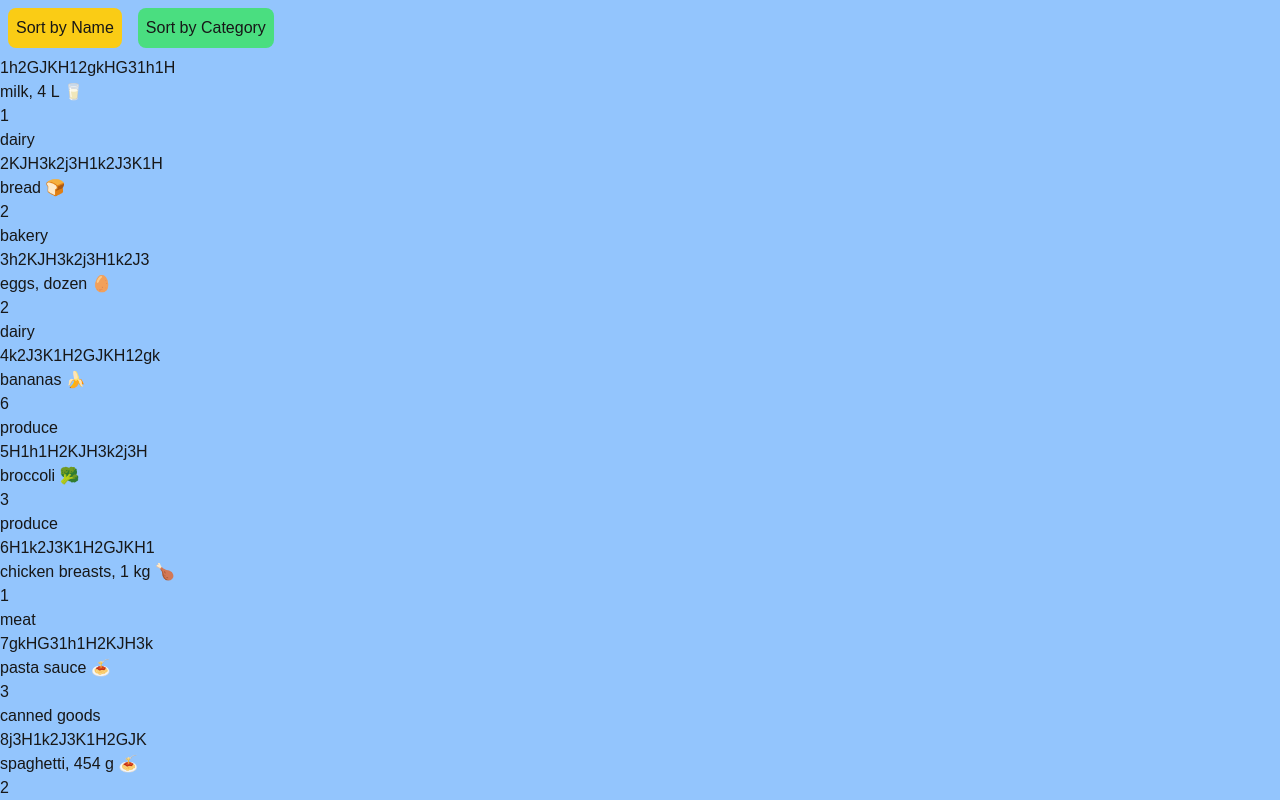
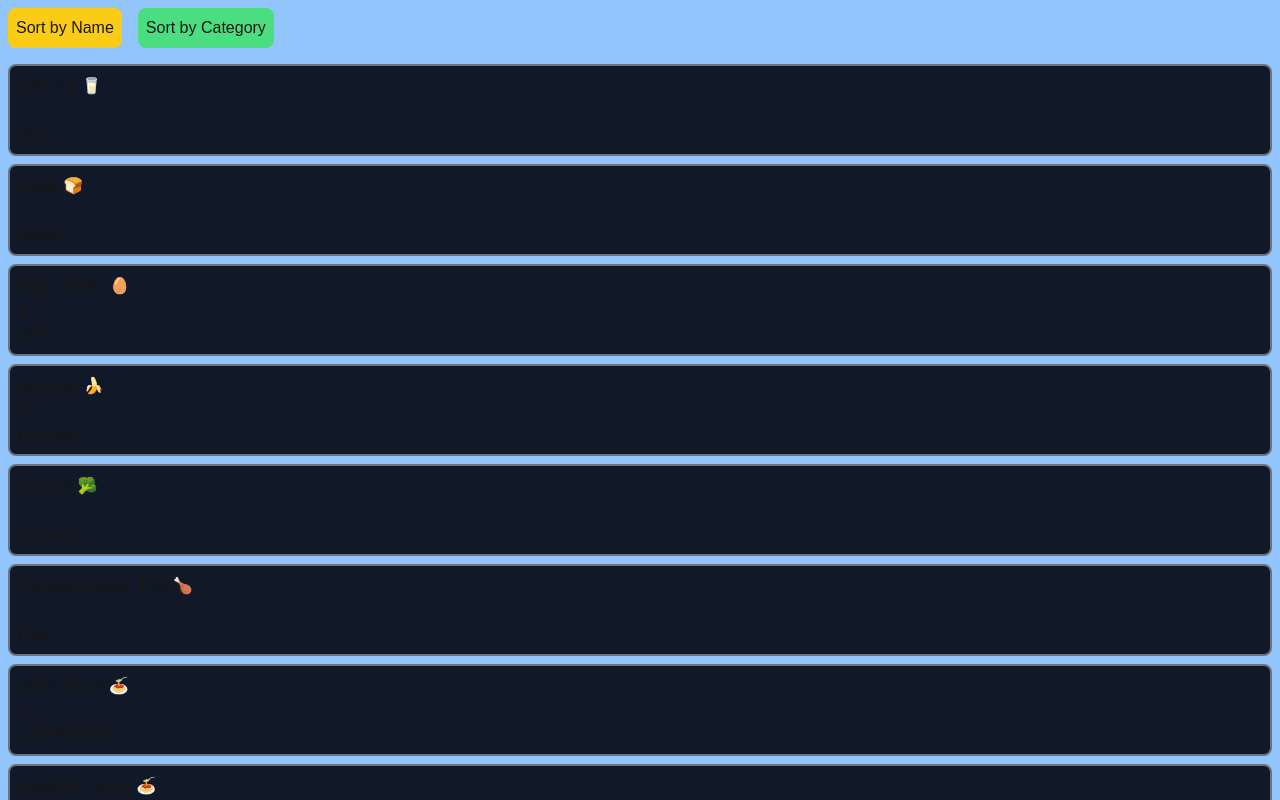
Before and after one commit to Michael-lalonde/cprg306-assignments, a Next.js app: page /week-6 in a window 1280 px wide. Shown: the top 800 px of the page. Built offline with nearby package versions, Linux system fonts and the light colour scheme.

Commit message:
final touchs/styling

```diff
--- a/app/week-6/item.js
+++ b/app/week-6/item.js
@@ -2,7 +2,7 @@
 export default function Item({id, name, quantity, category})
 {
     return(
-        <div>
+        <div className="border-2 border-gray-500 p-2 m-2 bg-gray-900 hover:bg-gray-700 rounded-lg">
             <h1>{id}</h1>
             <h2>{name}</h2>
             <h2>{quantity}</h2>
--- a/app/week-6/page.js
+++ b/app/week-6/page.js
@@ -36,7 +36,7 @@ export default function Page() {  // Capitalized component name
                 {
                     list.map((item) => {
                         return (
-                            <Item key={item.id} id={item.id} name={item.name} quantity={item.quantity} category={item.category} />
+                            <Item key={item.id} name={item.name} quantity={item.quantity} category={item.category} />
                         )
                     })
                 }
```
